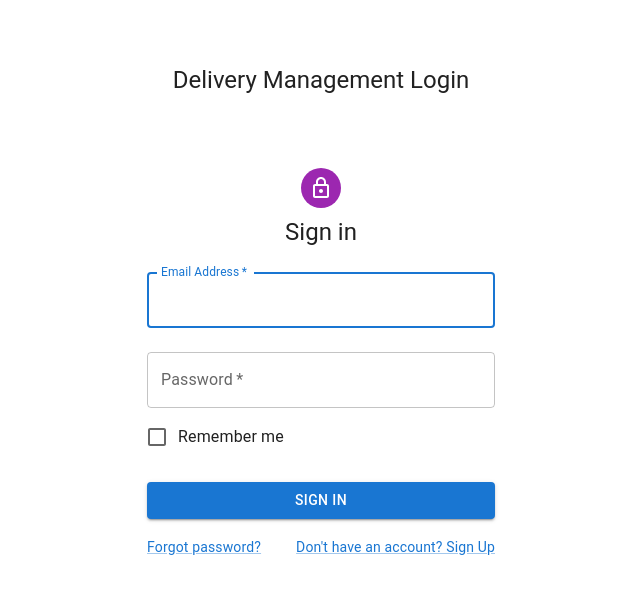
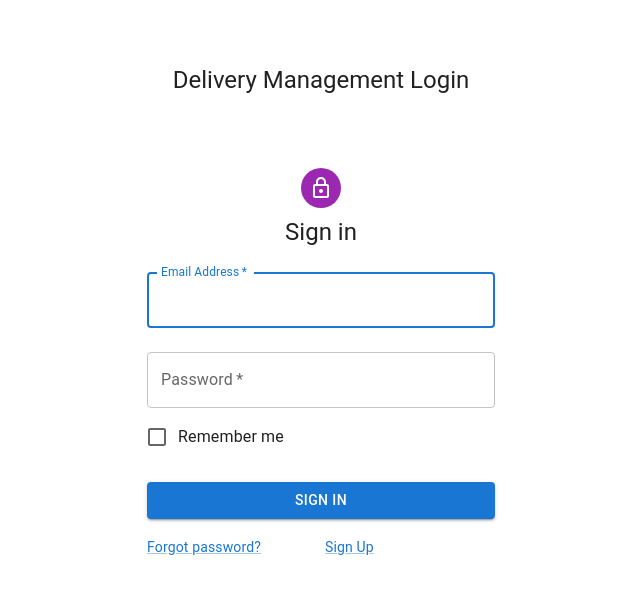
Before and after one commit to Jidanur/delivery-manager, a React (Vite) app in the folder frontend/: page / in a window 1280 px wide. Shown: the top 594 px of the page, without its empty margins (319-959 px from the left). Built offline with nearby package versions, Linux system fonts and the light colour scheme.

Commit message:
added Login page code

```diff
--- a/frontend/src/App.tsx
+++ b/frontend/src/App.tsx
@@ -1,24 +1,10 @@
-import { Container, CssBaseline, Box, Typography } from "@mui/material";
-import Login from "./components/Login";
+import LoginPage from "./pages/LoginPage";
 
 function App() {
   return (
-    <Container component="main" maxWidth="xs">
-      <CssBaseline />
-      <Box
-        sx={{
-          marginTop: 8,
-          display: "flex",
-          flexDirection: "column",
-          alignItems: "center",
-        }}
-      >
-        <Typography component="h1" variant="h5">
-          Delivery Management Login
-        </Typography>
-        <Login />
-      </Box>
-    </Container>
+    <>
+      <LoginPage />
+    </>
   );
 }
 
--- a/frontend/src/components/Login.tsx
+++ b/frontend/src/components/Login.tsx
@@ -6,10 +6,10 @@ import {
   FormControlLabel,
   Checkbox,
   Link,
-  Grid,
   Box,
   Typography,
   Container,
+  Grid2,
 } from "@mui/material";
 import LockOutlinedIcon from "@mui/icons-material/LockOutlined";
 
@@ -77,18 +77,18 @@ function Login() {
           >
             Sign In
           </Button>
-          <Grid container>
-            <Grid item xs>
+          <Grid2 container spacing={8}>
+            <Grid2>
               <Link href="#" variant="body2">
                 Forgot password?
               </Link>
-            </Grid>
-            <Grid item>
+            </Grid2>
+            <Grid2>
               <Link href="#" variant="body2">
-                {"Don't have an account? Sign Up"}
+                {"Sign Up"}
               </Link>
-            </Grid>
-          </Grid>
+            </Grid2>
+          </Grid2>
         </Box>
       </Box>
     </Container>
--- a/frontend/src/main.tsx
+++ b/frontend/src/main.tsx
@@ -1,9 +1,11 @@
 import { StrictMode } from "react";
 import { createRoot } from "react-dom/client";
+import CssBaseline from "@mui/material/CssBaseline";
 import App from "./App.tsx";
 
 createRoot(document.getElementById("root")!).render(
   <StrictMode>
+    <CssBaseline />
     <App />
   </StrictMode>
 );
--- a/frontend/src/pages/LoginPage.tsx
+++ b/frontend/src/pages/LoginPage.tsx
@@ -0,0 +1,24 @@
+import { Container, Box, Typography } from "@mui/material";
+import Login from "../components/Login";
+
+function LoginPage() {
+  return (
+    <Container component="main" maxWidth="xs">
+      <Box
+        sx={{
+          marginTop: 8,
+          display: "flex",
+          flexDirection: "column",
+          alignItems: "center",
+        }}
+      >
+        <Typography component="h1" variant="h5">
+          Delivery Management Login
+        </Typography>
+        <Login />
+      </Box>
+    </Container>
+  );
+}
+
+export default LoginPage;
```
